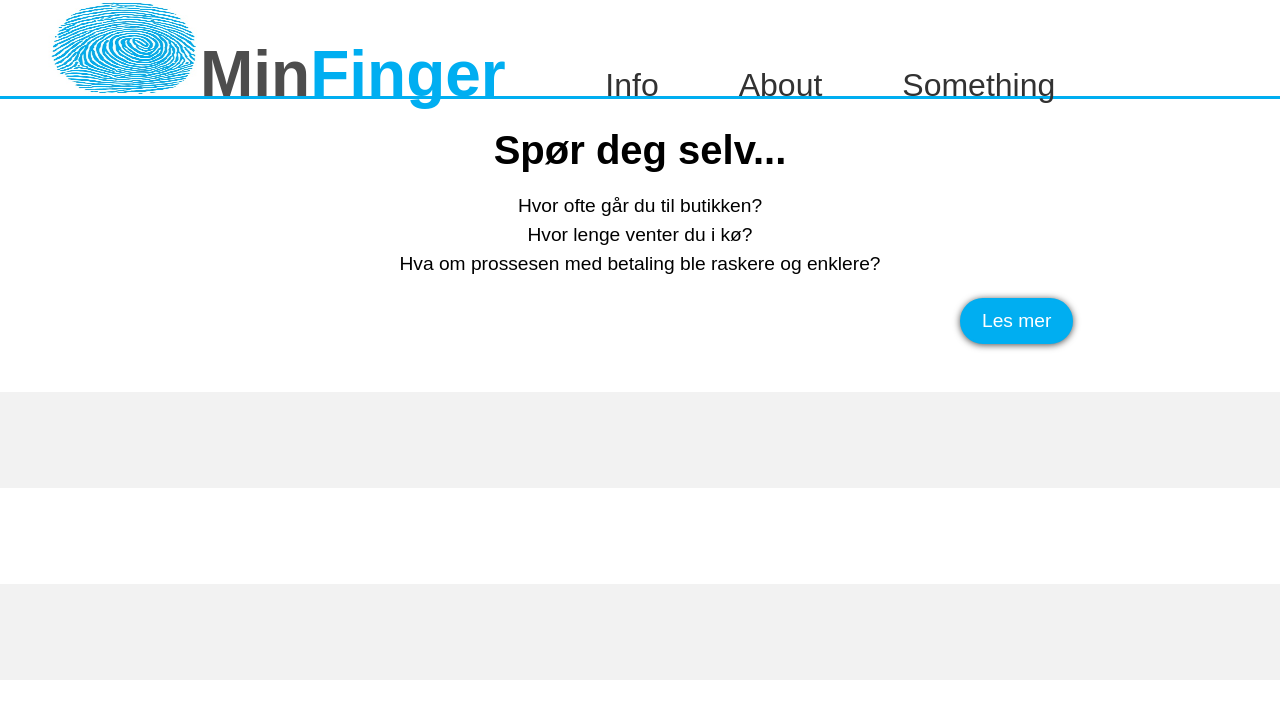
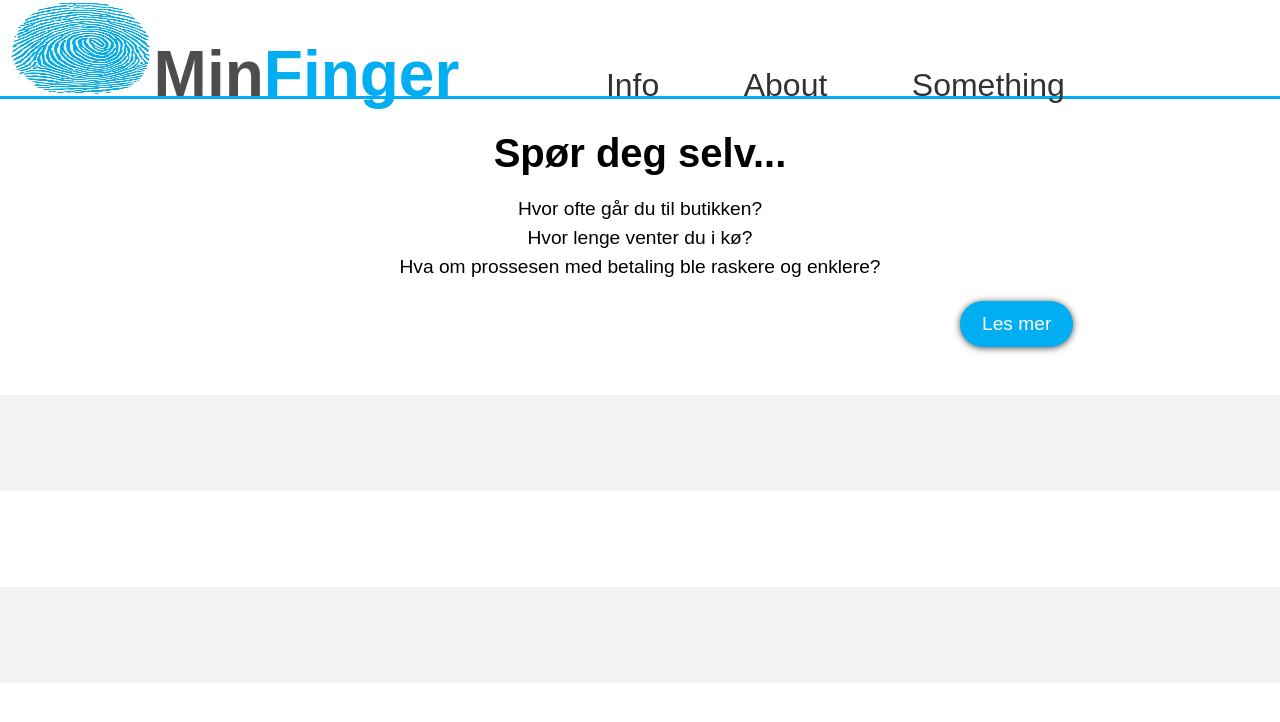
Before and after one commit to thienT22/Final-Project, a plain HTML site: page Final Project/index.html in a window 1280 px wide. Drawn offline with Linux system fonts and the light colour scheme.

Commit message:
owrfjwpjer

```diff
--- a/Final Project/index.html
+++ b/Final Project/index.html
@@ -9,11 +9,11 @@
     </head>
 
         <body>
+
             <header id="wrapper-header">
-
+                <div id="logobox"><a href="index.html" title="Home"><img id="logo" src="pictures/fingerprintlogo.jpg" alt="Fingerprint logo."><h1 id="min">Min</h1><h1 id="finger">Finger</h1></a></div>
                 <nav>
                     <ul>
-                        <div><a href="index.html" title="Home"><img id="logo" src="pictures/fingerprintlogo.jpg" alt="Fingerprint logo."><h1 id="min">Min</h1><h1 id="finger">Finger</h1></a></div>
                         <li><a class="navtabs" href="" class="info">Info</a></li>
                         <li><a class="navtabs" href="" class="about">About</a></li>
                         <li><a class="navtabs" href="" class="">Something</a></li>
--- a/Final Project/style.css
+++ b/Final Project/style.css
@@ -6,13 +6,23 @@ body {
 #wrapper-header {
         width: 100%;
         height: 6em;
+        margin: 0;
+
 }
 
+#logobox {
+        float: left;
+        margin: 0;
 
+        height: 100%;
+        width: 40%;
+        border-bottom-style: solid;
+        border-bottom-color: rgb(0, 174, 241);
+}
 
 #logo {
-        height: 6em;
-        width: 10em;
+        height: 100%;
+        width: 30%;
         float: left;
 
 }
@@ -24,6 +34,7 @@ body {
         font-size: 400%;
         color: #4d4d4d;
         margin: 0;
+        text-decoration: none;
 }
 
 #finger{
@@ -33,6 +44,7 @@ body {
         font-size: 400%;
         color: rgb(0, 174, 241);
         margin: 0;
+        text-decoration: none;
 }
 
 #min:hover {
@@ -45,27 +57,28 @@ body {
 
 nav {
         background-color: white;
-        float: left;
-        width: 100%;
+        width: 60%;
         height: 100%;
         border-bottom-style: solid;
         border-bottom-color: rgb(0, 174, 241);
+        margin: 0;
+        float: left;
 }
 
 
 nav li {
         display: inline-block;
         padding-right: 5em;
-        padding-top: 6.7%;
         position: relative;
         left: 10%;
 }
 
 nav ul {
         margin: 0;
-        display: flex;
+        display: inline-block;
+        float: left;
         position: relative;
-        float: left;
+        top: 70%;
 
 }
 
@@ -90,6 +103,7 @@ nav a {
 #wrapper-content {
         height: auto;
         width: 100%;
+        float: left;
 
 }
 
```
